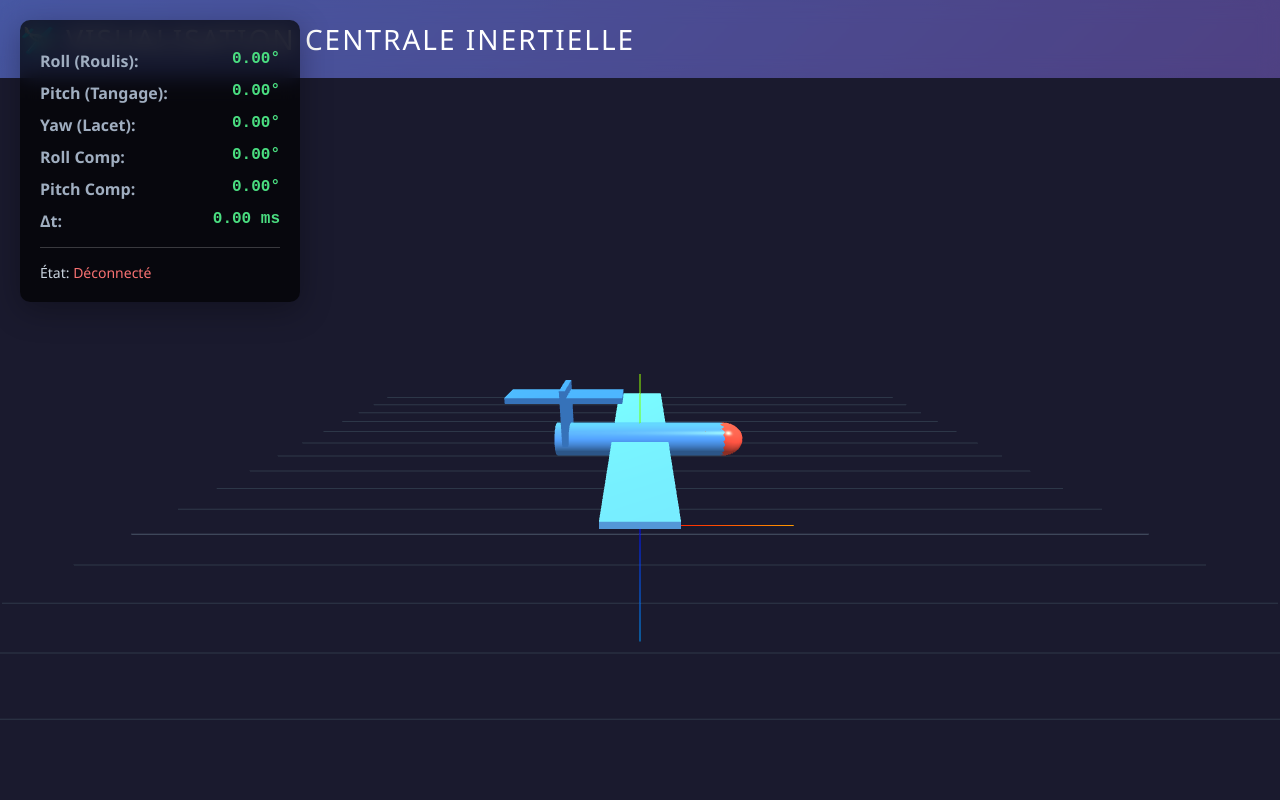
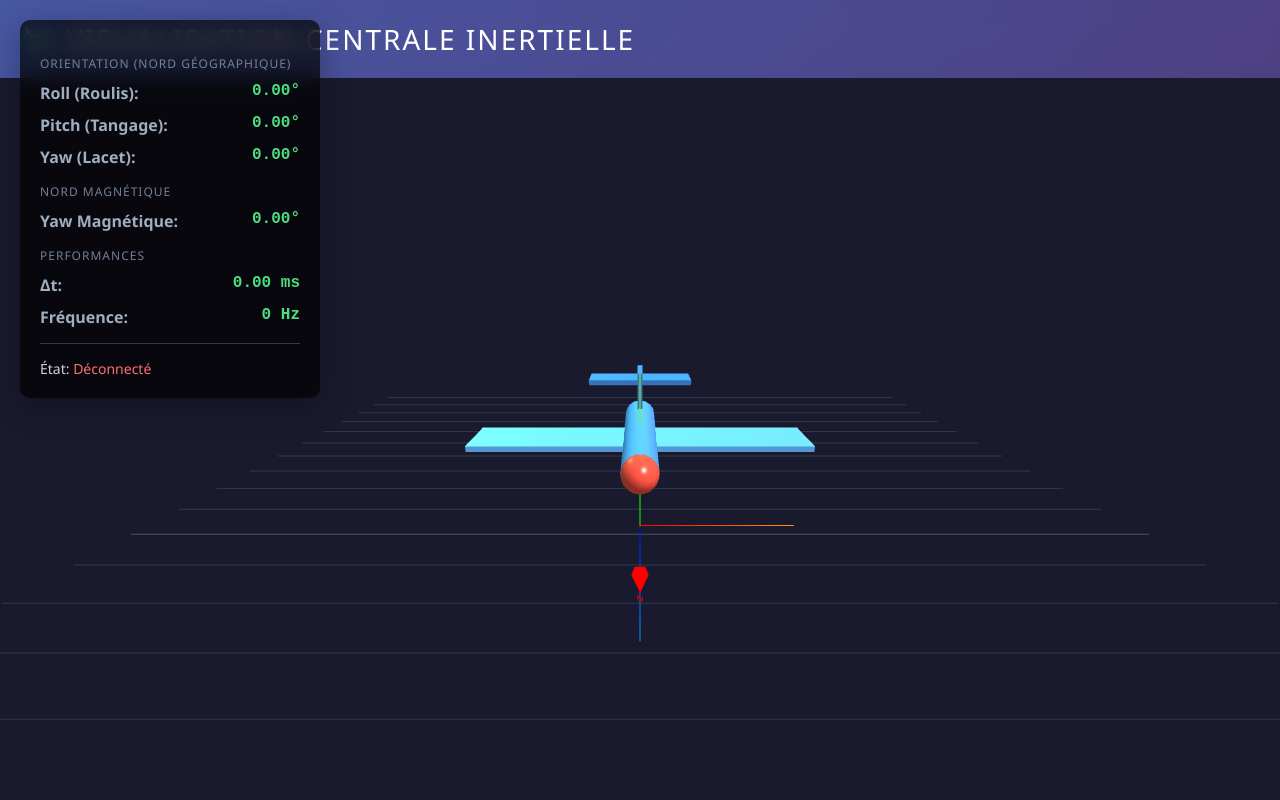
Before and after one commit to pierre9009/Planeur_code, a Flask app: page / in a window 1280 px wide. Run offline with Flask 3, Linux system fonts and the light colour scheme; some libraries are stand-ins or nearby versions.

Commit message:
c'est bon ?

```diff
--- a/imu/logging-imu-calib.py
+++ b/imu/logging-imu-calib.py
@@ -8,7 +8,7 @@ import sys
 SYNC1 = 0xAA
 SYNC2 = 0x55
 
-#python imu_logger.py --rx-gpio 24 -b 57600 -o imu0.log --show
+#python logging-imu-calib.py --rx-gpio 24 -b 57600 -o imu0.log --show
 
 FMT = "<I10fH"
 PKT_SIZE = struct.calcsize(FMT)
--- a/sensor_fusion/templates/index.html
+++ b/sensor_fusion/templates/index.html
@@ -51,7 +51,7 @@
             backdrop-filter: blur(10px);
             padding: 20px;
             border-radius: 10px;
-            min-width: 280px;
+            min-width: 300px;
             box-shadow: 0 8px 32px rgba(0, 0, 0, 0.3);
         }
 
@@ -88,6 +88,15 @@
         .disconnected {
             color: #f87171;
         }
+
+        .section-title {
+            font-size: 12px;
+            color: #718096;
+            margin-top: 15px;
+            margin-bottom: 5px;
+            text-transform: uppercase;
+            letter-spacing: 1px;
+        }
     </style>
 </head>
 <body>
@@ -99,6 +108,7 @@
         <div id="canvas-container"></div>
 
         <div id="info-panel">
+            <div class="section-title">Orientation (Nord Géographique)</div>
             <div class="data-row">
                 <span class="label">Roll (Roulis):</span>
                 <span class="value" id="roll-value">0.00°</span>
@@ -111,18 +121,23 @@
                 <span class="label">Yaw (Lacet):</span>
                 <span class="value" id="yaw-value">0.00°</span>
             </div>
+
+            <div class="section-title">Nord Magnétique</div>
             <div class="data-row">
-                <span class="label">Roll Comp:</span>
-                <span class="value" id="roll-comp-value">0.00°</span>
+                <span class="label">Yaw Magnétique:</span>
+                <span class="value" id="yaw-mag-value">0.00°</span>
             </div>
-            <div class="data-row">
-                <span class="label">Pitch Comp:</span>
-                <span class="value" id="pitch-comp-value">0.00°</span>
-            </div>
+
+            <div class="section-title">Performances</div>
             <div class="data-row">
                 <span class="label">Δt:</span>
                 <span class="value" id="dt-value">0.00 ms</span>
             </div>
+            <div class="data-row">
+                <span class="label">Fréquence:</span>
+                <span class="value" id="freq-value">0 Hz</span>
+            </div>
+
             <div class="status">
                 État: <span id="status" class="disconnected">Déconnecté</span>
             </div>
@@ -165,34 +180,40 @@
         pointLight.position.set(-5, 5, -5);
         scene.add(pointLight);
 
-        // Création de l'avion
+        // ========================================================================
+        // CRÉATION DE L'AVION EN CONVENTION NED
+        // ========================================================================
+        // Dans NED: X=Nord(forward), Y=Est(right), Z=Bas(down)
+        // Dans Three.js: X=right, Y=up, Z=toward_viewer
+        //
+        // Pour avoir l'avion orienté "nez vers +X NED" dans Three.js:
+        // - Le nez de l'avion doit pointer vers +Z Three.js
+        // - L'aile droite vers +X Three.js
+        // - Le bas vers -Y Three.js
+        // ========================================================================
+
         const planeGroup = new THREE.Group();
 
-        // Fuselage
+        // Fuselage (cylindre le long de l'axe longitudinal)
         const fuselageGeometry = new THREE.CylinderGeometry(0.3, 0.3, 3, 16);
         const fuselageMaterial = new THREE.MeshPhongMaterial({
             color: 0x4a90e2,
             shininess: 100
         });
         const fuselage = new THREE.Mesh(fuselageGeometry, fuselageMaterial);
-        fuselage.rotation.z = Math.PI / 2;
+        // Rotation pour aligner le cylindre avec l'axe Z (nez vers +Z)
+        fuselage.rotation.x = Math.PI / 2;
         fuselage.castShadow = true;
         planeGroup.add(fuselage);
 
-        // Ailes
-        // width = 1  -> axe X (corde)
-        // height = 0.1 -> épaisseur
-        // depth = 6 -> axe Z (envergure, perpendiculaire au fuselage)
-        const wingGeometry = new THREE.BoxGeometry(1, 0.1, 6);
+        // Ailes (envergure le long de X)
+        const wingGeometry = new THREE.BoxGeometry(6, 0.1, 1);
         const wingMaterial = new THREE.MeshPhongMaterial({
             color: 0x5aa3e8,
             shininess: 80
         });
         const wings = new THREE.Mesh(wingGeometry, wingMaterial);
-
-        // On centre les ailes sur le fuselage
         wings.position.set(0, 0, 0);
-
         wings.castShadow = true;
         planeGroup.add(wings);
 
@@ -203,14 +224,14 @@
             shininess: 80
         });
         const tailVert = new THREE.Mesh(tailVertGeometry, tailMaterial);
-        tailVert.position.set(-1.3, 0.5, 0);
+        tailVert.position.set(0, 0.5, -1.3);
         tailVert.castShadow = true;
         planeGroup.add(tailVert);
 
         // Empennage horizontal
         const tailHorizGeometry = new THREE.BoxGeometry(2, 0.1, 0.6);
         const tailHoriz = new THREE.Mesh(tailHorizGeometry, tailMaterial);
-        tailHoriz.position.set(-1.3, 0.8, 0);
+        tailHoriz.position.set(0, 0.8, -1.3);
         tailHoriz.castShadow = true;
         planeGroup.add(tailHoriz);
 
@@ -221,8 +242,8 @@
             shininess: 100
         });
         const nose = new THREE.Mesh(noseGeometry, noseMaterial);
-        nose.position.x = 1.5;
-        nose.scale.set(1.2, 1, 1);
+        nose.position.z = 1.5;
+        nose.scale.set(1, 1, 1.2);
         nose.castShadow = true;
         planeGroup.add(nose);
 
@@ -237,6 +258,36 @@
         const axesHelper = new THREE.AxesHelper(3);
         axesHelper.position.y = -1.8;
         scene.add(axesHelper);
+
+        // Indicateur de Nord (flèche rouge pointant vers +Z)
+        const arrowHelper = new THREE.ArrowHelper(
+            new THREE.Vector3(0, 0, 1),  // Direction +Z
+            new THREE.Vector3(0, -1.8, 0),  // Position
+            2,  // Longueur
+            0xff0000,  // Couleur rouge
+            0.5,  // Longueur de la tête
+            0.3   // Largeur de la tête
+        );
+        scene.add(arrowHelper);
+
+        // Texte "NORD" (simulé avec un plan)
+        const canvas = document.createElement('canvas');
+        canvas.width = 128;
+        canvas.height = 64;
+        const ctx = canvas.getContext('2d');
+        ctx.fillStyle = 'red';
+        ctx.font = 'bold 40px Arial';
+        ctx.textAlign = 'center';
+        ctx.fillText('N', 64, 45);
+
+        const texture = new THREE.Texture(canvas);
+        texture.needsUpdate = true;
+        const northLabel = new THREE.Mesh(
+            new THREE.PlaneGeometry(0.5, 0.25),
+            new THREE.MeshBasicMaterial({ map: texture, transparent: true })
+        );
+        northLabel.position.set(0, -1.5, 2.5);
+        scene.add(northLabel);
 
         // WebSocket
         const socket = io();
@@ -254,26 +305,46 @@
         });
 
         socket.on('orientation_update', (data) => {
-            // Conversion degrés -> radians
-            const roll = data.roll * Math.PI / 180;
-            const pitch = data.pitch * Math.PI / 180;
-            const yaw = data.yaw * Math.PI / 180;
+            // ================================================================
+            // TRANSFORMATION NED → THREE.JS
+            // ================================================================
+            // NED (IMU):     X=Nord, Y=Est, Z=Bas
+            // Three.js:      X=Droite, Y=Haut, Z=Vers observateur
+            //
+            // Mapping des rotations:
+            // - Roll NED (rotation autour X-Nord) → Rotation autour Z Three.js
+            // - Pitch NED (rotation autour Y-Est) → Rotation autour X Three.js (inversé)
+            // - Yaw NED (rotation autour Z-Bas) → Rotation autour Y Three.js (inversé)
+            // ================================================================
 
-            // CORRECTION CRITIQUE: Ordre correct pour Three.js avec Euler ZYX
-            // Three.js utilise la convention: rotation.x = pitch, rotation.y = yaw, rotation.z = roll
-            planeGroup.rotation.order = 'ZYX';
+            const roll_rad = data.roll * Math.PI / 180;
+            const pitch_rad = data.pitch * Math.PI / 180;
+            const yaw_rad = data.yaw * Math.PI / 180;
 
-            planeGroup.rotation.x = roll;   // Rotation autour de X (tangage)
-            planeGroup.rotation.y = pitch;     // Rotation autour de Y (lacet)
-            planeGroup.rotation.z = yaw;    // Rotation autour de Z (roulis)
+            // Application des rotations en ordre ZXY (équivalent à YXZ en NED)
+            planeGroup.rotation.order = 'YXZ';
+            planeGroup.rotation.x = -pitch_rad;  // Pitch inversé
+            planeGroup.rotation.y = -yaw_rad;    // Yaw inversé
+            planeGroup.rotation.z = roll_rad;    // Roll direct
 
             // Mise à jour de l'affichage
             document.getElementById('roll-value').textContent = data.roll.toFixed(2) + '°';
             document.getElementById('pitch-value').textContent = data.pitch.toFixed(2) + '°';
             document.getElementById('yaw-value').textContent = data.yaw.toFixed(2) + '°';
-            document.getElementById('roll-comp-value').textContent = data.roll_comp.toFixed(2) + '°';
-            document.getElementById('pitch-comp-value').textContent = data.pitch_comp.toFixed(2) + '°';
-            document.getElementById('dt-value').textContent = data.dt.toFixed(2) + ' ms';
+
+            // Yaw magnétique (si disponible)
+            if (data.yaw_mag !== undefined) {
+                document.getElementById('yaw-mag-value').textContent = data.yaw_mag.toFixed(2) + '°';
+            }
+
+            // Performance
+            const dt_ms = data.dt;
+            document.getElementById('dt-value').textContent = dt_ms.toFixed(2) + ' ms';
+
+            if (dt_ms > 0) {
+                const freq = 1000.0 / dt_ms;
+                document.getElementById('freq-value').textContent = freq.toFixed(1) + ' Hz';
+            }
         });
 
         // Animation
```
Also changed, not shown: sensor_fusion/imu_fusion.py (+48 -14 lines), 1 other file.
